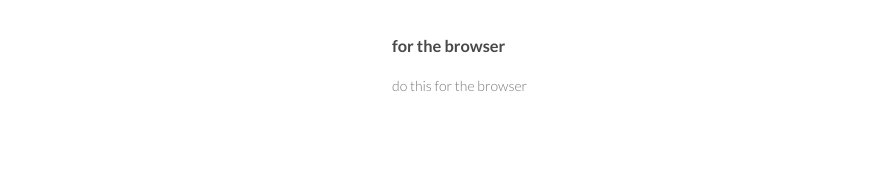
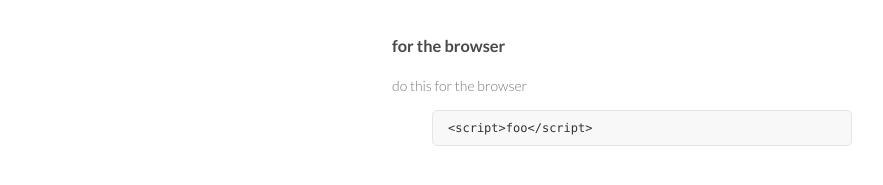
Before and after one commit to danmarshall/ghpagestest, a Jekyll site: the page built from docs/getting-started/index.html, in a window 1280 px wide. Shown: the part 251-436 px from the top of the page, without its empty margins (178-1061 px from the left). Built offline with Jekyll 4.4.1, drawn with Linux system fonts in a browser that asks for light colours.

Commit message:
Update for-the-browser.html

```diff
--- a/snippets/for-the-browser.html
+++ b/snippets/for-the-browser.html
@@ -3,3 +3,7 @@ layout: snippet
 title: for the browser
 ---
 do this for the browser
+
+{% highlight markup %}
+<script>foo</script>
+{% endhighlight %}
```
